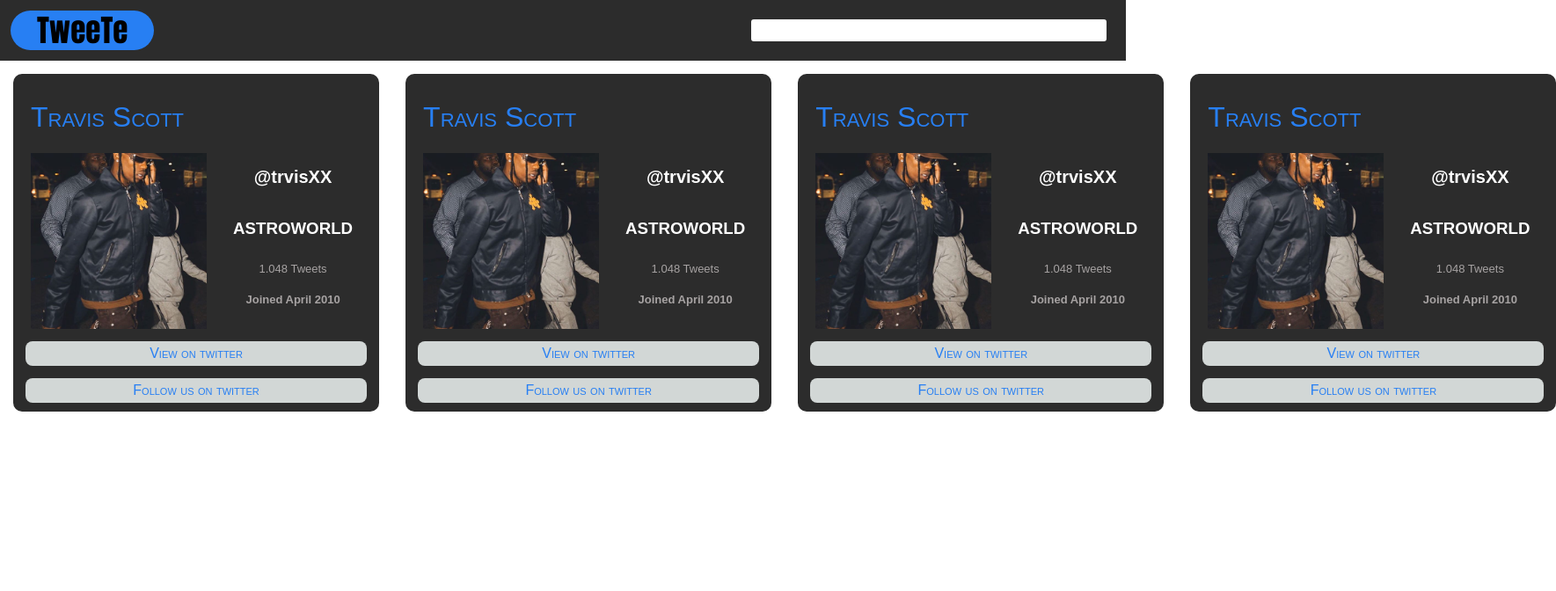
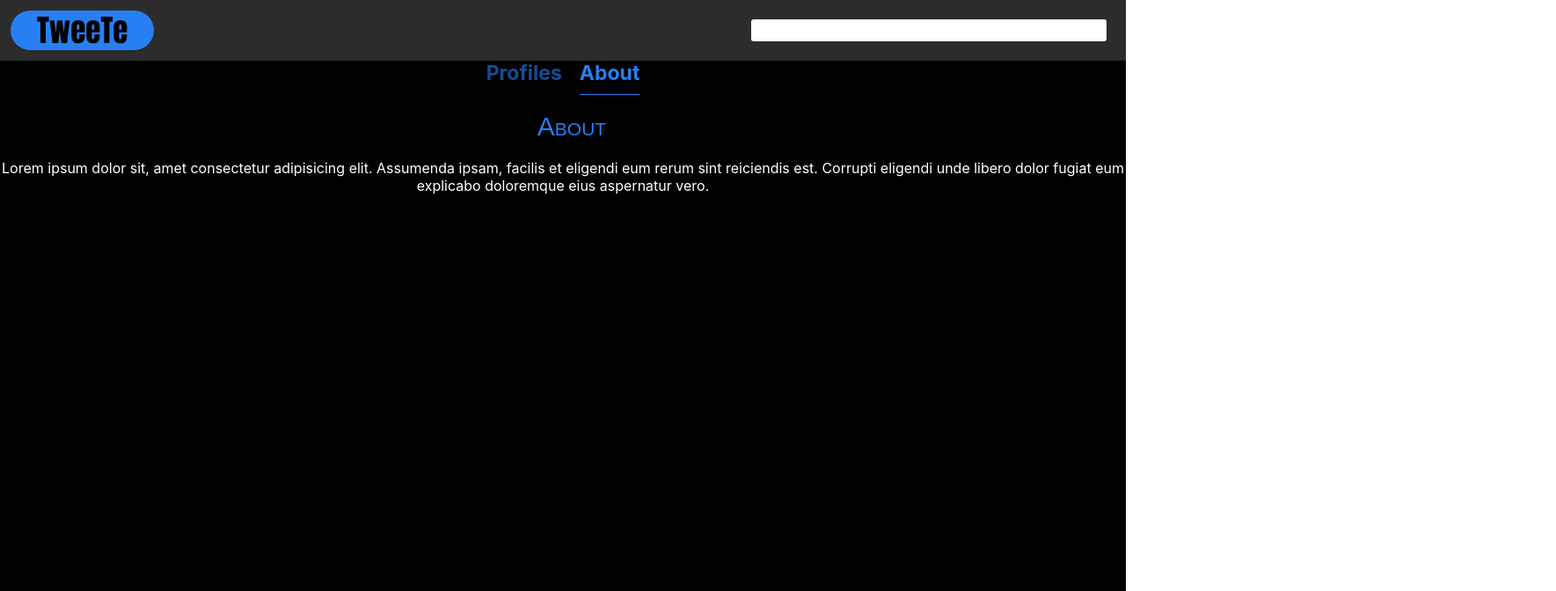
Before and after one commit to Ramoxxx/tweete, a React (Create React App) app: page /about in a window 1280 px wide. Shown: the top 672 px of the page at 88% size, 1769 px wide, since content can reach past the window. Built offline with nearby package versions, Linux system fonts and the light colour scheme.

Commit message:
Navigation bar

```diff
--- a/package.json
+++ b/package.json
@@ -8,6 +8,7 @@
     "@testing-library/user-event": "^7.1.2",
     "react": "^16.13.1",
     "react-dom": "^16.13.1",
+    "react-router-dom": "^5.2.0",
     "react-scripts": "3.4.1"
   },
   "scripts": {
--- a/src/App.css
+++ b/src/App.css
@@ -1,5 +1,5 @@
 .App{
-  background-color: rgb(255, 255, 255);
+  background-color: #000;
   min-height: 100vh;
   text-align: center;
 
@@ -11,3 +11,18 @@
 .content{
   display: flex;
 }
+
+.nav-link{
+  color:var(--primary-color);
+  font-weight: bold;
+  text-decoration: none;
+  font-size: 23px;
+  margin:10px;
+  opacity: .6;
+  padding-bottom: 10px;
+}
+
+.nav-link.active{
+  opacity: 1;
+  border-bottom: solid 1px var(--primary-color);
+}
--- a/src/App.js
+++ b/src/App.js
@@ -1,19 +1,26 @@
 import React, { Component } from 'react';
 import './App.css';
+import {BrowserRouter, Switch, Route, NavLink} from 'react-router-dom'
+
 import Header  from "./components/Header/Header.jsx"
-import Card  from "./components/card/Card.jsx"
+
+import Profiles from "./pages/profiles/Profiles.jsx"
+import About from "./pages/about/About.jsx"
 
 
 function App(){
   return (
     <div className="App">
       <Header/>
-      <div className="content">
-      <Card/>
-      <Card/>
-      <Card/>
-      <Card/>
-      </div>
+      <BrowserRouter>
+        <NavLink to="/profiles" className="nav-link">Profiles</NavLink>
+        <NavLink to="/about" className="nav-link">About</NavLink>
+        <Switch>
+          <Route exact path="/" component={Profiles}/>
+          <Route path="/profiles" component={Profiles}/>
+          <Route path="/about" component={About}/>
+        </Switch>
+      </BrowserRouter>
       </div>
   );
 }
--- a/src/components/card/Card.css
+++ b/src/components/card/Card.css
@@ -21,7 +21,7 @@
 }
 
 .poster-image{
-    background-image: url('../images/travis.png');
+    background-image: url('../../images/travis.png');
     background-repeat: no-repeat;
     background-size: 200px;
     padding: 100px 100px;
--- /dev/null
+++ b/src/pages/about/About.css
@@ -0,0 +1,9 @@
+.title{
+    font-size: 30px;
+    color:var(primary-color);
+    text-align: center;
+}
+
+.description{
+    color: #fff;
+}
--- /dev/null
+++ b/src/pages/about/About.jsx
@@ -0,0 +1,12 @@
+import React from 'react'
+
+import './About.css'
+
+export default function(){
+    return(
+        <>
+            <h1 className="title">About</h1>
+            <p className="description">Lorem ipsum dolor sit, amet consectetur adipisicing elit. Assumenda ipsam, facilis et eligendi eum rerum sint reiciendis est. Corrupti eligendi unde libero dolor fugiat eum explicabo doloremque eius aspernatur vero.</p>
+        </>
+    );
+}
--- /dev/null
+++ b/src/pages/profiles/Profiles.jsx
@@ -0,0 +1,15 @@
+import React from 'react'
+
+import Card from "../../components/card/Card.jsx"
+
+
+export default function Profiles(){
+    return(
+    <div className="content">
+        <Card/>
+        <Card/>
+        <Card/>
+        <Card/>
+    </div>
+    );
+}
```
Also changed, not shown: src/images/travis.png (renamed from src/components/images/travis.png), 1 other file (tests, documents, lock files or other folders).
